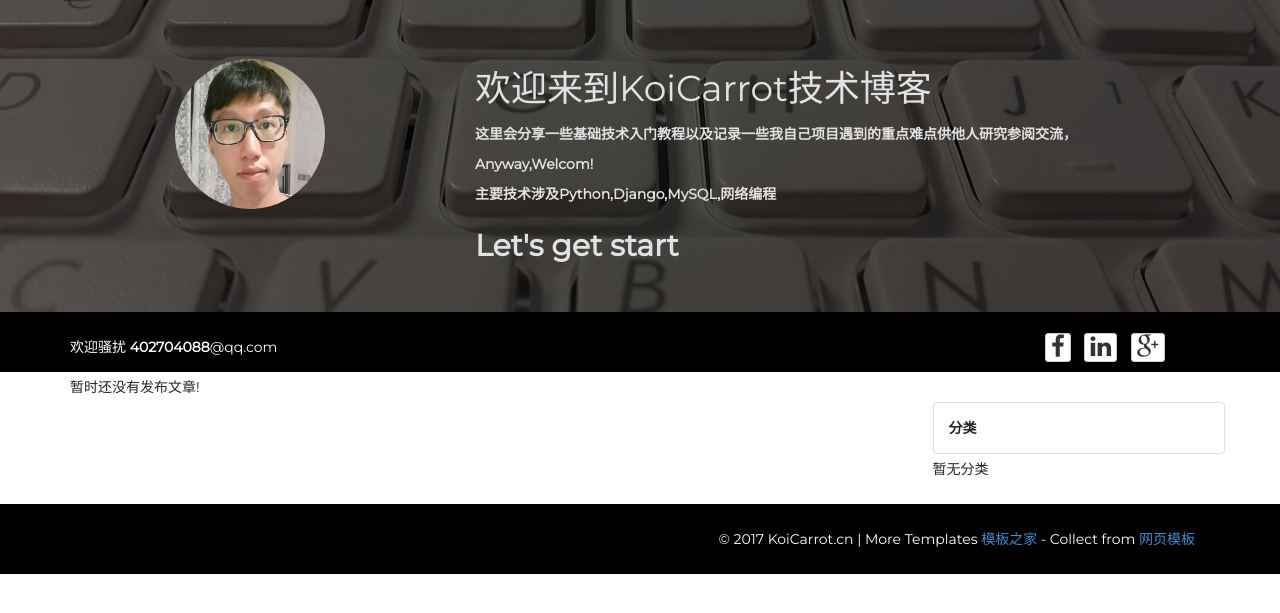
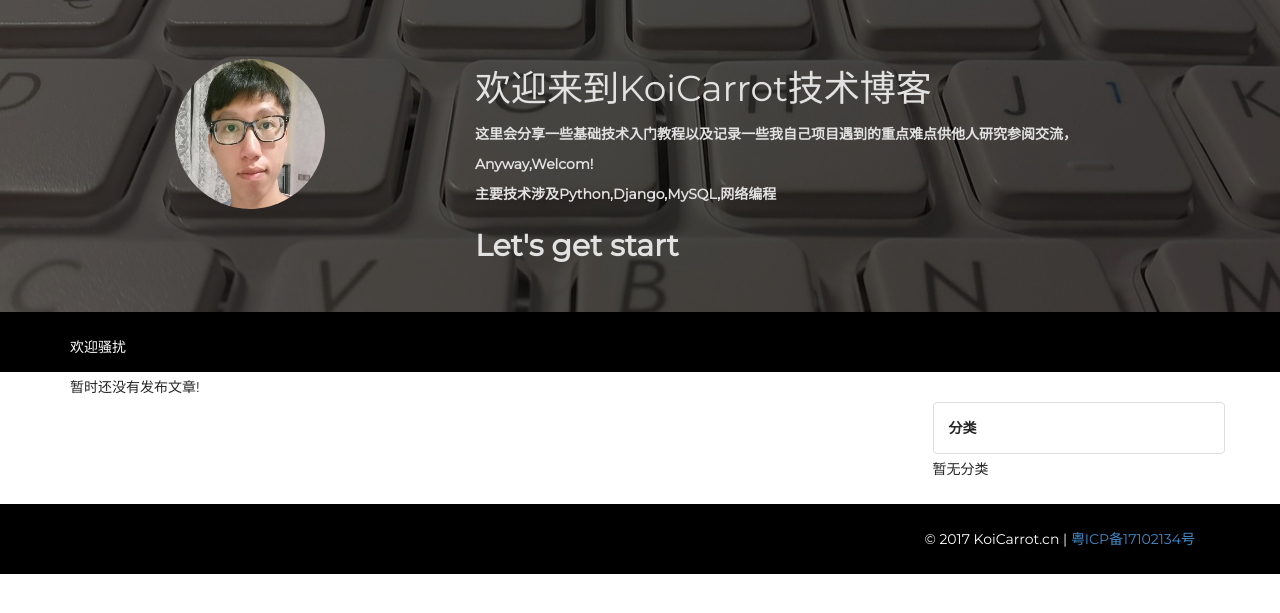
Before and after one commit to KoiCarrot/RealBlog, a Django app: page / in a window 1280 px wide. Shown: the part 31-644 px from the top of the page. Run offline with Django 3.2, Linux system fonts and the light colour scheme; data that the repository does not hold is empty; some libraries are stand-ins or nearby versions.

Commit message:
second commit

```diff
--- a/realblog/settings.py
+++ b/realblog/settings.py
@@ -25,7 +25,7 @@ SECRET_KEY = '7z&0x%d8anhe7ejxmn#rup+pzfes=_1k#li-a*=r8gq-0z_90a'
 # SECURITY WARNING: don't run with debug turned on in production!
 DEBUG = False
 
-ALLOWED_HOSTS = ['127.0.0.1','localhost','.koicarrot.com']
+ALLOWED_HOSTS = ['127.0.0.1','localhost','.koicarrot.cn']
 
 
 # Application definition
@@ -116,7 +116,7 @@ USE_I18N = True
 
 USE_L10N = True
 
-USE_TZ = True
+USE_TZ = False
 
 
 # Static files (CSS, JavaScript, Images)
--- a/templates/base.html
+++ b/templates/base.html
@@ -28,7 +28,7 @@
                     <div class="col-md-4 logo-div">
                         <div class="logo-inner text-center">
                             <div class="logo-name">
-                                <a href="index.html">
+                                <a href="http://koicarrot.cn">
                                     <img src="{% static 'blog/img/me.jpg' %}" class="img-circle" />
                                 </a>
                             </div>
@@ -56,21 +56,12 @@
         <div class="container">
             <div class="row">
                 <div class="col-md-10">
-                    欢迎骚扰 <strong>402704088</strong>@qq.com
-                </div>
-                <div class="col-md-2">
-                    <div class="social-link">
-                        <a href="#" class="btn btn-default btn-xs"><i class="fa fa-facebook fa-2x"></i></a>
-                        <a href="#" class="btn btn-default btn-xs"><i class="fa fa-linkedin fa-2x"></i></a>
-                        <a href="#" class="btn btn-default btn-xs"><i class="fa fa-google-plus fa-2x"></i></a>
-                    </div>
-
+                    欢迎骚扰
                 </div>
 
             </div>
         </div>
     </div>
-    <div class="copyrights">Collect from <a href="http://www.cssmoban.com/"  title="网站模板">网站模板</a></div>
     <!--END INFO SECTION-->
     <div class="container">
 
@@ -113,7 +104,7 @@
         <div class="container">
             <div class="row">
                 <div class="col-md-12 foo-inner">
-                    &copy; 2017 KoiCarrot.cn | More Templates <a href="http://www.cssmoban.com/" target="_blank" title="模板之家">模板之家</a> - Collect from <a href="http://www.cssmoban.com/" title="网页模板" target="_blank">网页模板</a>
+                    &copy; 2017 KoiCarrot.cn | <a href="http://www.miitbeian.gov.cn/" target="_blank" title="备案">粤ICP备17102134号</a>
                 </div>
             </div>
         </div>
--- a/templates/blog/detail.html
+++ b/templates/blog/detail.html
@@ -7,5 +7,6 @@
 	<p>
 	{{post.body|safe}}
 	</p>
+	<a href="javascript:history.go(-1);" class="btn btn-default btn-lg ">Back <i class="fa fa-angle-right"></i></a>
 </div>
 {% endblock main %}
```
Also changed, not shown: readme.txt (deleted).
